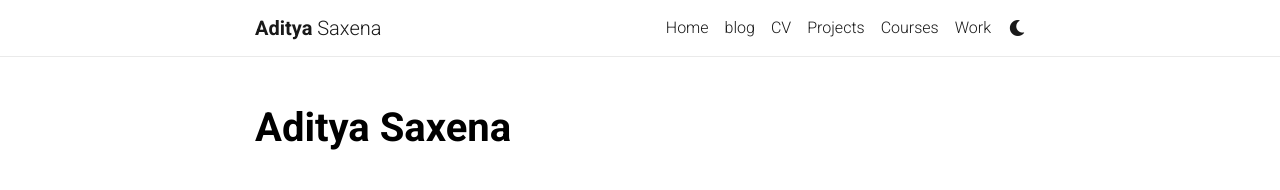
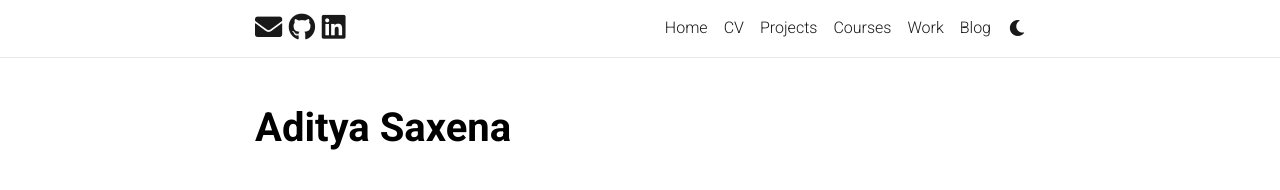
Before and after one commit to adityaaa2511/adityaaa2511.github.io, a Jekyll site: the page built from _pages/home.md, in a window 1280 px wide. Shown: the top 190 px of the page. Built offline with Jekyll 4.4.1, drawn with Linux system fonts in a browser that asks for light colours; nearby versions of some CDN libraries; comment, search, counter and statistics services are not loaded; a style sheet for code colours, icons or effects is not loaded.

Commit message:
Minor mods

```diff
--- a/_includes/header.html
+++ b/_includes/header.html
@@ -3,7 +3,7 @@
     <!-- Nav Bar -->
     <nav id="navbar" class="navbar navbar-light navbar-expand-sm {% if site.navbar_fixed %}fixed-top{% else %}sticky-top{% endif %}">
     <div class="container">
-      {% if page.title != "Shubham Lohiya" %}
+      {% if page.title != "Aditya Saxena" %}
       <a class="navbar-brand title font-weight-lighter" href="{{ site.baseurl | prepend: site.url }}/">
        <!-- {% if site.title == "blank" %}<span class="font-weight-bold">{{ site.first_name }}</span> {{ site.middle_name }}  {{ site.last_name }}{% else %}{{ site.title }}{% endif %} -->
        <span class="font-weight-bold">{{ site.first_name }}</span> {{ site.middle_name }}  {{ site.last_name }}
@@ -32,17 +32,6 @@
               {% endif %}
             </a>
           </li>
-          {% if site.blog_name %}
-          <!-- Blog -->
-          <li class="nav-item {% if page.url contains 'blog' %}active{% endif %}">
-            <a class="nav-link" href="{{ '/blog/' | relative_url }}">
-              blog
-              {% if page.title == "blog" %}
-              <span class="sr-only">(current)</span>
-              {% endif %}
-            </a>
-          </li>
-          {% endif %}
           <!-- Other pages -->
           {% assign sorted_pages = site.pages | sort: "navpos" %}
           {% for p in sorted_pages %}
@@ -77,6 +66,17 @@
           {% endif %}
           {% endif %}
           {% endfor %}
+          {% if site.blog_name %}
+          <!-- Blog -->
+          <li class="nav-item {% if page.url contains 'blog' %}active{% endif %}">
+            <a class="nav-link" href="{{ '/blog/' | relative_url }}">
+              Blog
+              {% if page.title == "Blog" %}
+              <span class="sr-only">(current)</span>
+              {% endif %}
+            </a>
+          </li>
+          {% endif %}
           {% if site.enable_darkmode %}
             <div class = "toggle-container">
               <a id = "light-toggle">
```
